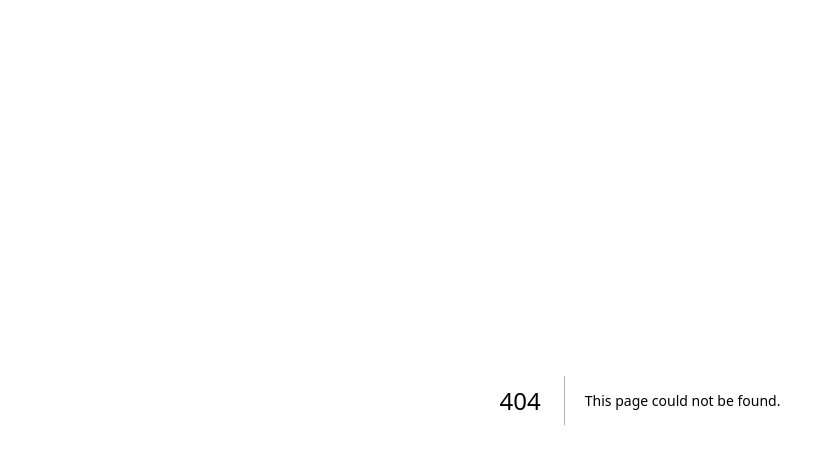
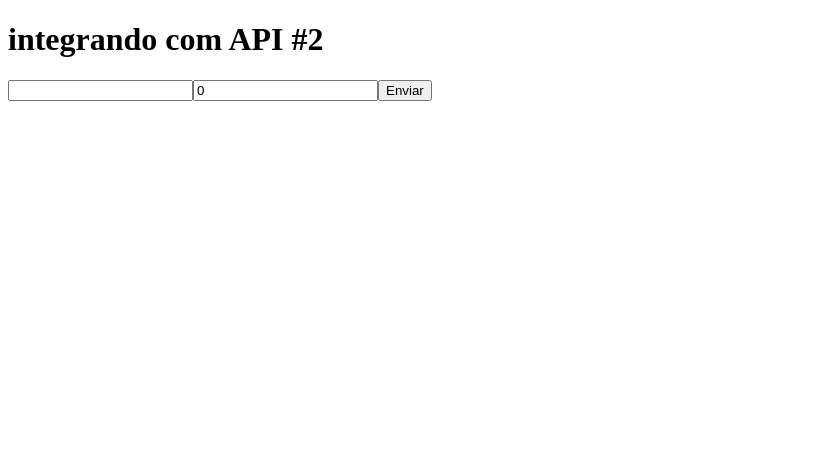
Before and after one commit to filipealvesr2019/next-basico, a Next.js app: page /form in a window 1280 px wide. Before the commit this address had no page. Shown: the top 464 px of the page, without its empty margins (0-835 px from the left). Built offline with nearby package versions, Linux system fonts and the light colour scheme.

Commit message:
Integrando com API #02

```diff
--- /dev/null
+++ b/src/pages/api/form.js
@@ -0,0 +1,21 @@
+const usuarios = []
+export default function form(req, res){
+    if(req.method === 'POST'){
+        post(req, res)
+    } else if(req.method === 'GET'){
+       get(req, res)
+    }else{
+        res.status(405).send('Method Not Allowed')
+    }
+}
+
+function get(req, res) {
+    res.status(200).json(usuarios)
+}
+
+
+function post(req, res) {
+    const dados = JSON.parse(req.body)
+    usuarios.push(dados)
+    res.status(200).send()
+}
--- /dev/null
+++ b/src/pages/form.jsx
@@ -0,0 +1,38 @@
+import { useState } from "react"
+
+export default function form(){
+    const [nome, setNome] = useState('');
+    const [idade, setIdade] = useState(0);
+    const [usuarios, setUsuarios] = useState([])
+   async function salvarUsuario(){
+       await fetch('/api/form', {
+            method: 'POST',
+            body: JSON.stringify({
+                nome,
+                idade
+            })
+        })
+        setNome('')
+        setIdade(0)
+        const response = await fetch('/api/form')
+        const usuarios = await  response.json()
+        setUsuarios(usuarios)
+    }
+
+    function renderizarUsuarios(){
+        return usuarios.map((usuario, index) => {
+            return <li key={index}>{usuario.nome} tem {usuario.idade} anos</li>
+        })
+    }
+    return (
+        <div>
+            <h1>integrando com API #2</h1>
+            <input type="text" value={nome} onChange={event => setNome(event.target.value)}/>
+            <input type="number" value={idade} onChange={event => setIdade(+event.target.value)}/>
+            <button onClick={salvarUsuario}>Enviar</button>
+            <ul>
+               {renderizarUsuarios()}
+            </ul>
+        </div>
+    )
+}
```
